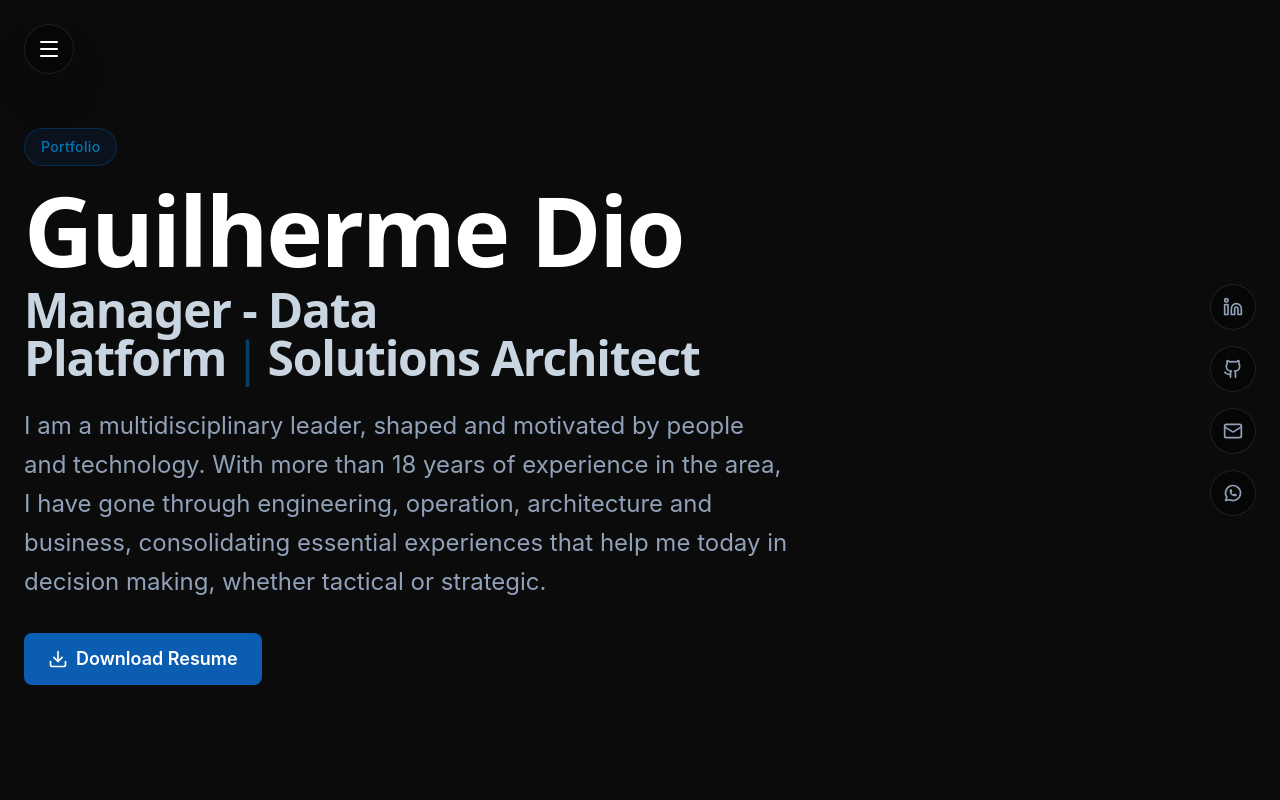
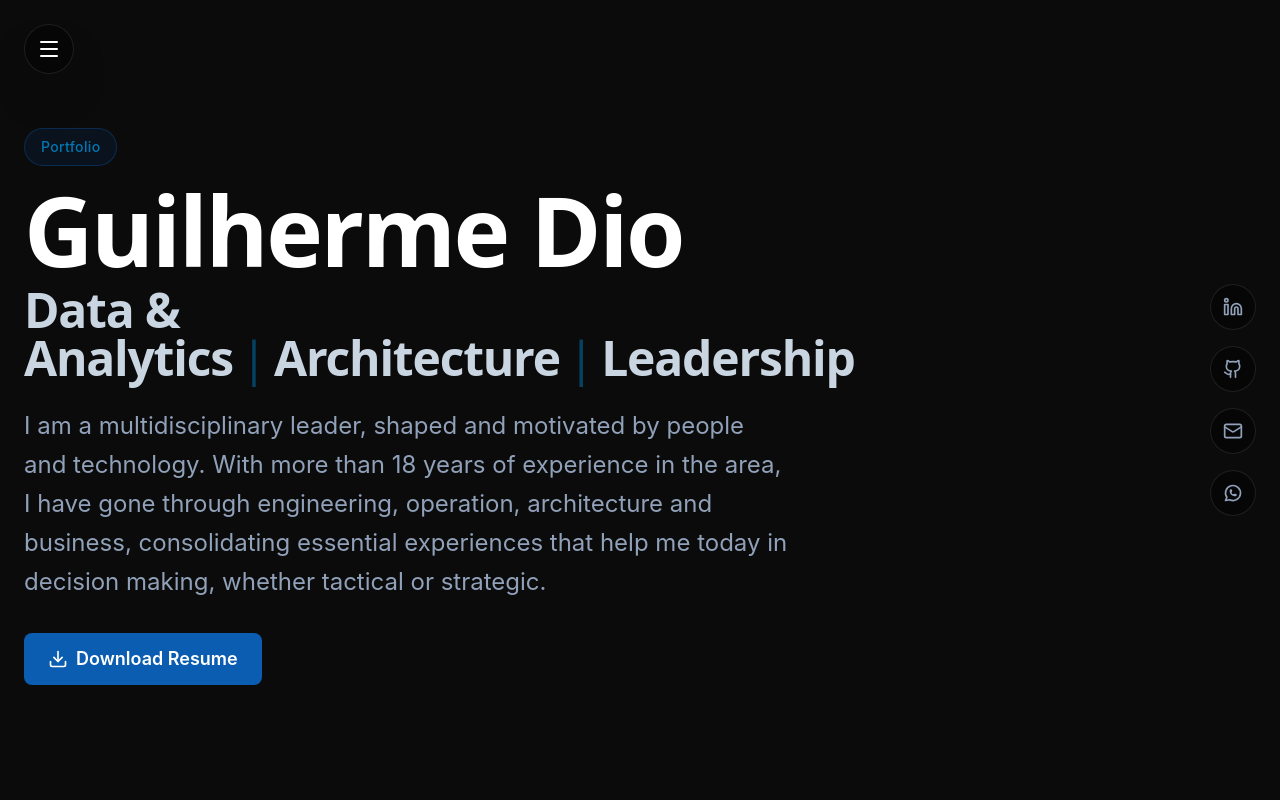
Before and after one commit to ggdio/ggdio.github.io, a React (Vite) app: page / in a window 1280 px wide. Shown: the top 800 px of the page. Built offline with nearby package versions, Linux system fonts and the light colour scheme.

Commit message:
Fix headline

```diff
--- a/src/data/resumeData.js
+++ b/src/data/resumeData.js
@@ -1,6 +1,6 @@
 export const resumeData = {
   name: "Guilherme Dio",
-  role: "Manager - Data Platform | Solutions Architect",
+  role: "Data & Analytics | Architecture | Leadership",
   contact: {
     email: "ggrdio@gmail.com",
     phone: "+55 11 98321-6853",
```
